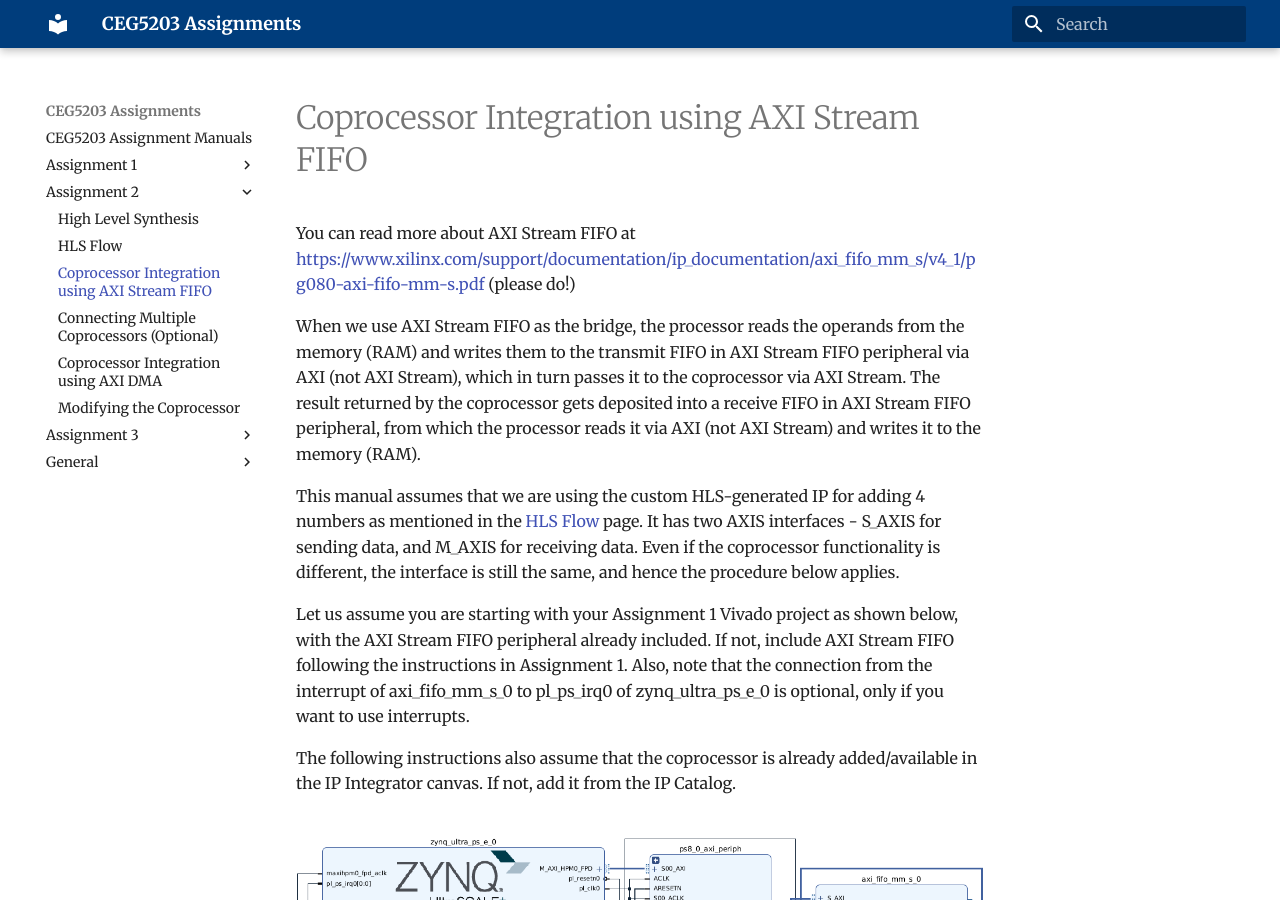
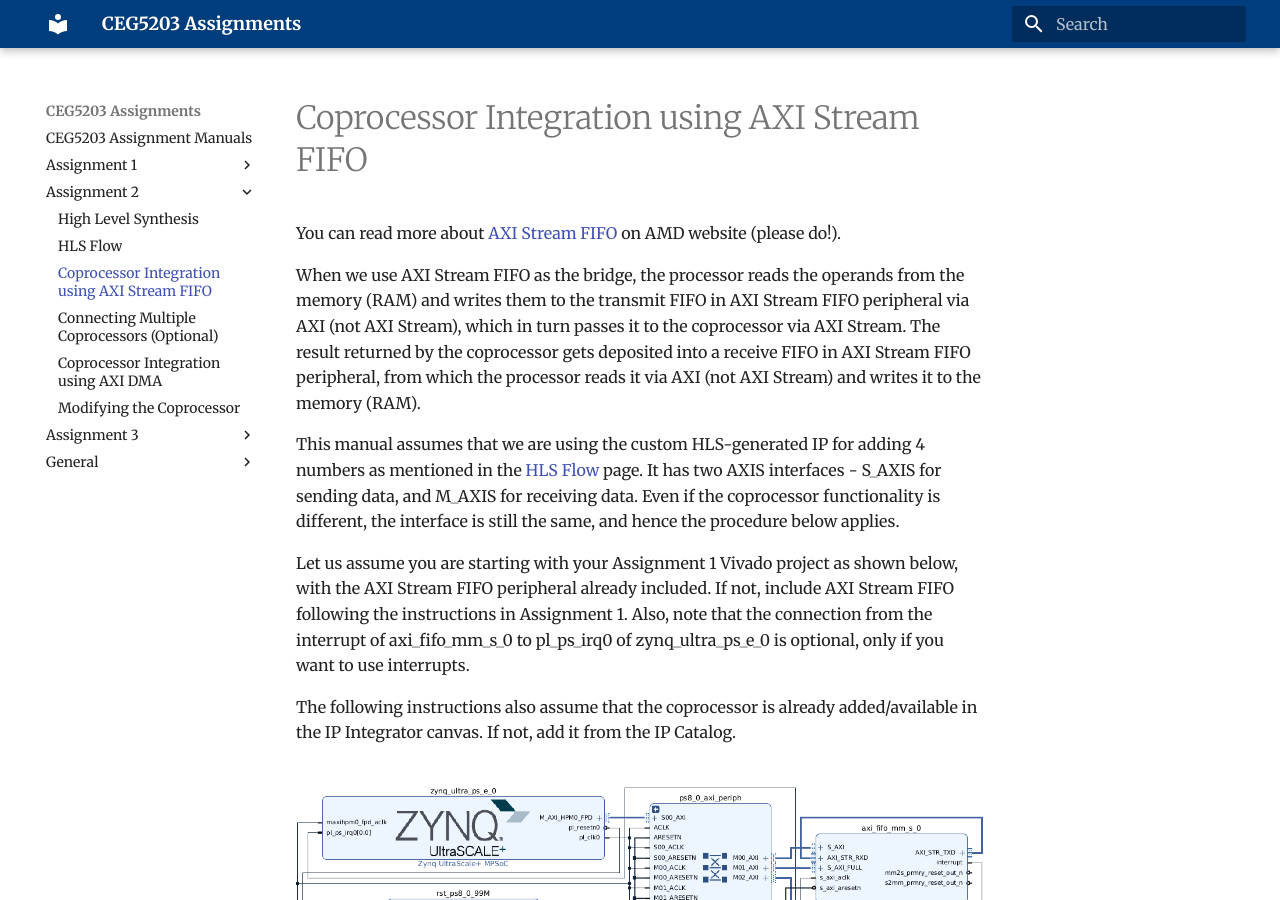
Before and after one commit to NUS-CEG5203/assignments, an MkDocs documentation site: the page built from docs/Assignment_2/3_FIFO.md, in a window 1280 px wide and 900 px high. Built offline with MkDocs 1.6.1 and Material for MkDocs 9.7.7, drawn with Linux system fonts in a browser that asks for light colours.

Commit message:
Update 3_FIFO.md

```diff
--- a/docs/Assignment_2/3_FIFO.md
+++ b/docs/Assignment_2/3_FIFO.md
@@ -1,6 +1,6 @@
 # Coprocessor Integration using AXI Stream FIFO
 
-You can read more about AXI Stream FIFO at <https://www.xilinx.com/support/documentation/ip_documentation/axi_fifo_mm_s/v4_1/pg080-axi-fifo-mm-s.pdf> (please do!)
+You can read more about [AXI Stream FIFO](https://docs.amd.com/v/u/4.1-English/pg080-axi-fifo-mm-s) on AMD website (please do!).
 
 When we use AXI Stream FIFO as the bridge, the processor reads the operands from the memory (RAM) and writes them to the transmit FIFO in AXI Stream FIFO peripheral via AXI (not AXI Stream), which in turn passes it to the coprocessor via AXI Stream. The result returned by the coprocessor gets deposited into a receive FIFO in AXI Stream FIFO peripheral, from which the processor reads it via AXI (not AXI Stream) and writes it to the memory (RAM).
 
```
